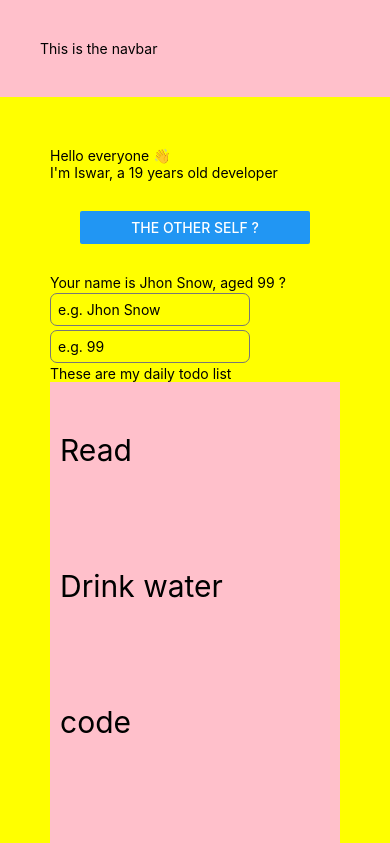
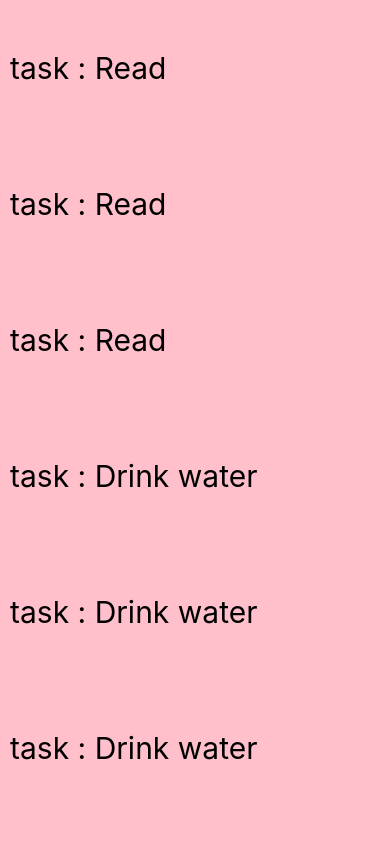
Before and after one commit to iswarmondal/react-native-app, a React Native app: screen / in a window 390 px wide. Shown: the top 843 px of the page. Built offline with nearby package versions, Linux system fonts and the light colour scheme.

Commit message:
flatlist is done

```diff
--- a/App.js
+++ b/App.js
@@ -1,6 +1,6 @@
 import { StatusBar } from 'expo-status-bar';
 import { useState } from 'react';
-import { StyleSheet, Text, View, Button, TextInput, ScrollView } from 'react-native';
+import { StyleSheet, Text, View, Button, TextInput, ScrollView, FlatList } from 'react-native';
 
 
 export default function App() {
@@ -13,48 +13,34 @@ export default function App() {
   const [username, setUsername] = useState("Jhon Snow")
   const [userage, setUserage] = useState('99')
   const [tasks, setTasks] = useState(['Read', 'Drink water', 'code', 'play the guitar', 'eat'])
+  const [tasks2, setTasks2] = useState([
+    {task: 'Read', id: '1'},
+    {task: 'Drink water', id: '2'},
+    {task: 'code', id: '3'},
+    {task: 'play the guiter', id: '4'},
+    {task: 'eat', id: '5'},
+  ])
 
   return (
-    <View style={styles.container}>
-      <ScrollView>
-      <View style={styles.navbar}>
-        <Text>This is the navbar</Text>
-      </View>
-      <View style={styles.body}>
-        <Text>Hello everyone 👋</Text>
-        <Text>I'm {person.name}, a {person.age} years old developer</Text>
-        <View style={styles.btnContainer}>
-          <Button title="The other self ?" onPress={pressHandler}/>
-        </View>
-        <Text>Your name is {username}, aged {userage} ?</Text>
-        <TextInput
-        style={styles.textInput}
-        placeholder="e.g. Jhon Snow"
-        keyboardType='default'
-        onChangeText={(val)=>setUsername(val)}
+    <>
+        {/* FlatList to render a list */}
+        <FlatList
+          numColumns={1}
+          keyExtractor={(item)=> item.id}
+          data={tasks2}
+          renderItem={({item}) => (<>
+          <Text style={styles.tasks}>task : {item.task}</Text>
+          <Text style={styles.tasks}>task : {item.task}</Text>
+          <Text style={styles.tasks}>task : {item.task}</Text>
+          </>
+          )}
         />
-
-        <TextInput
-        style={styles.textInput}
-        placeholder="e.g. 99"
-        keyboardType='numeric'
-        onChangeText={val=>setUserage(val)}
-        />
-
-        <Text>These are my daily todo list</Text>
-        <View>
-          {
-            tasks.map((item, index)=>(
-              <Text style={styles.tasks} key={index}>{item}</Text>
-            ))
-          }
-        </View>
-      </View>
-      </ScrollView>
-    </View>
+    </>
   );
 }
 
+
+// Styles //
 const styles = StyleSheet.create({
   container: {
     // flex: 1,
```
